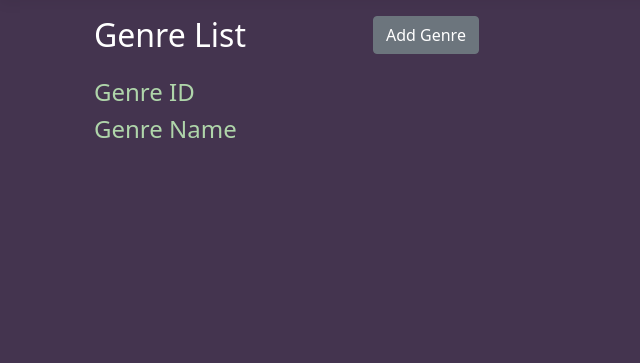
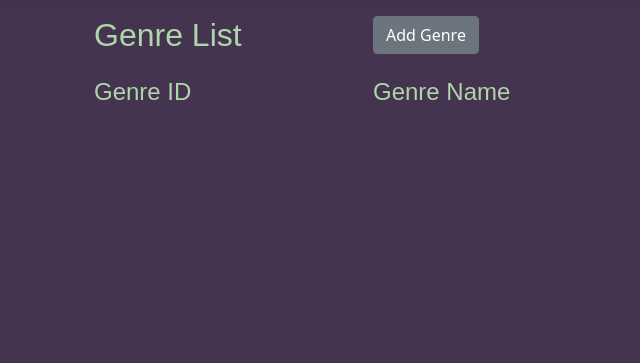
Before and after one commit to A-Cao128/RecordCollection-CSCI3302, an ASP.NET Core app: page /Genres in a window 1280 px wide. Shown: the part 57-420 px from the top of the page, without its empty margins (0-640 px from the left). Run offline with ASP.NET Core 8, Linux system fonts and the light colour scheme; data that the repository does not hold is empty; style sheets or scripts are compiled from the project's sources; database files in the repository are not loaded; some libraries are stand-ins or nearby versions.

Commit message:
Font change

```diff
--- a/RecordCollectionUI/Pages/Albums/Index.cshtml.cs
+++ b/RecordCollectionUI/Pages/Albums/Index.cshtml.cs
@@ -34,8 +34,8 @@ namespace RecordCollectionUI.Pages.Albums
                         Album album = new Album();
                         album.AlbumTitle = reader["AlbumTitle"].ToString();
                         album.NumberOfTracks = (int)reader["NumberOfTracks"];
-                        album.ReleaseYear = reader["ReleaseYear"].ToString();
-                        album.Price = (decimal)reader["Price"]; //'Unable to cast object of type 'System.Decimal' to type 'System.Int32'.'
+                        //album.ReleaseYear = reader["ReleaseYear"].ToString();
+                        //album.Price = (decimal)reader["Price"]; //'Unable to cast object of type 'System.Decimal' to type 'System.Int32'.'
                         album.AlbumCoverImageURL = reader["AlbumCoverImageURL"].ToString();
                         album.AlbumID = int.Parse(reader["AlbumID"].ToString());
                         AlbumList.Add(album);
--- a/RecordCollectionUI/Pages/Genres/AddGenre.cshtml
+++ b/RecordCollectionUI/Pages/Genres/AddGenre.cshtml
@@ -6,7 +6,7 @@
     <div class="container pt-3">
         <div class="row mb-3">
             <div class="col-sm-4">
-                <h2 class="text-primary">Add New Genre</h2>
+                <h2 >Add New Genre</h2>
             </div>
         </div>
         <div class="row mb-3">
--- a/RecordCollectionUI/Pages/Genres/Index.cshtml
+++ b/RecordCollectionUI/Pages/Genres/Index.cshtml
@@ -5,8 +5,13 @@
 <style>
     h4{
         color: #AFD5AA;
-        font-family:
+        font-family: fantasy;
 
+
+    }
+    h2{
+        color: #AFD5AA;
+        font-family: fantasy;
 
     }
 </style>
@@ -20,16 +25,16 @@
         </div>
     </div>
     <div class="row mb-3">
-        <h4>Genre ID</h4>
-        <h4>Genre Name</h4>
+        <h4 class="col-sm-3">Genre ID</h4>
+        <h4 class="col-sm-9">Genre Name</h4>
         @foreach (var obj in Model.Genres)
         {
             <div class="col-sm-3">
-                <label class="form-text" style="color: #AFD5AA">@obj.GenreID</label>
+                <label class="genre form-text" style="color: #AFD5AA">@obj.GenreID</label>
             </div>
             <div class="col-sm-9">
-                <label class="form-text" style="color: #AFD5AA">@obj.GenreName</label>
-                <a asp-page="DeleteGenre" asp-route-id="@obj.GenreID">
+                <label class="genre form-text" style="color: #AFD5AA">@obj.GenreName </label>
+                <a asp-page="DeleteGenre" asp-route-id="@obj.GenreID" style="color:#98A6D4">
                             <i class="bi bi-trash mx-2">  </i>
                         </a>
             </div>
```
